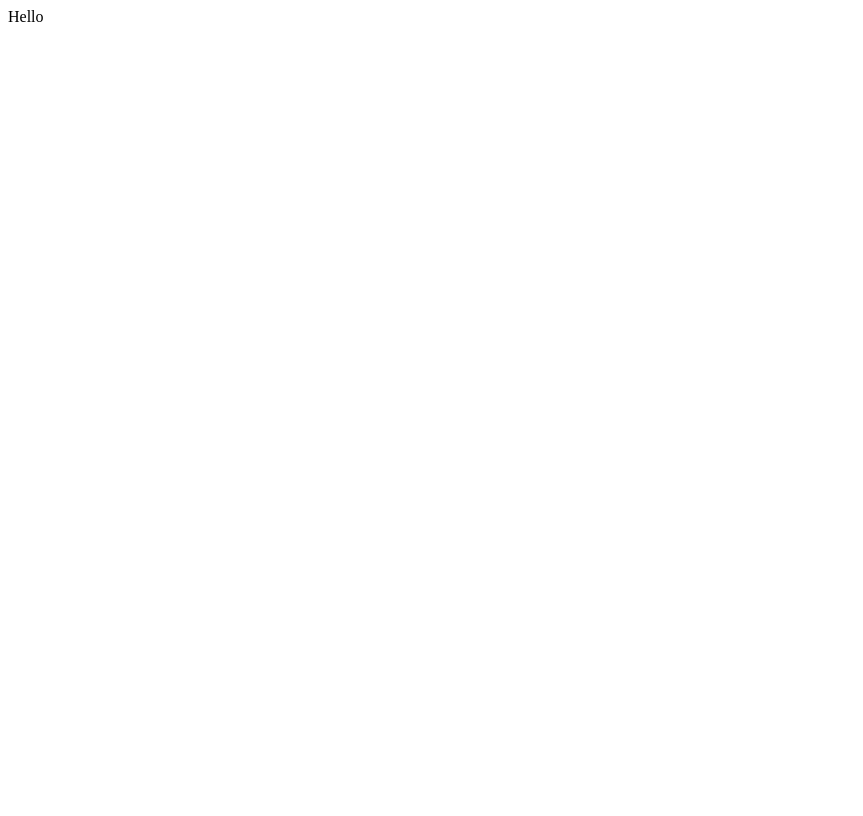
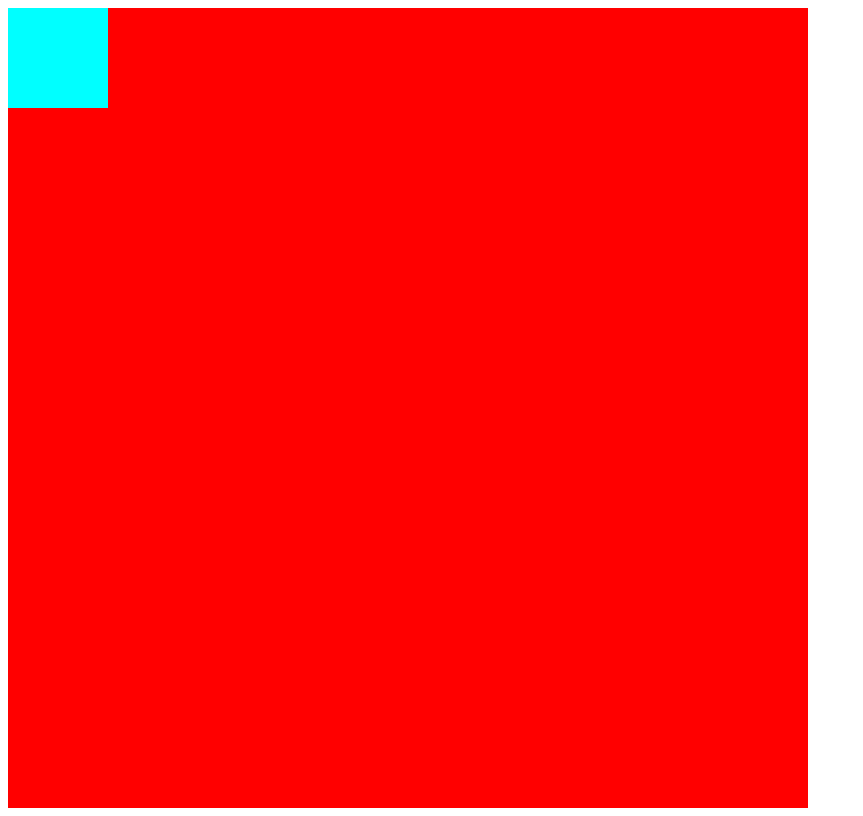
Before and after one commit to botscubes/web-client, a Vue app in the folder editor/: page / in a window 1280 px wide. Shown: the whole page, without its empty margins (0-863 px from the left). Built offline with nearby package versions, Linux system fonts and the light colour scheme.

Commit message:
added drag and drop for test element

```diff
--- a/editor/src/App.vue
+++ b/editor/src/App.vue
@@ -1,16 +1,104 @@
 <template>
-  <div>Hello</div>
+  <div
+    id="editor"
+    :style="editorStyle"
+    @mouseup="onMouseUp"
+    @mousemove="onMouseMove">
+
+    <div
+      :style="styleObject"
+      @mousedown="onMouseDown($event)"
+      @dragstart="onDragStart"
+      ref="testt"
+      id="test">
+
+    </div>
+  </div>
 </template>
 
 <script>
 
+import { ref } from 'vue'
 
 export default {
-  name: 'App',
+  data() {
+    return {
+      mouseDown: false,
+      left: 0,
+      top: 0,
+      editorLeft: 0,
+      editorTop: 0,
+      shiftX: 0,
+      shiftY: 0,
+      //focus: false,
+    }
+  },
+  computed: {
+    styleObject() {
+      return {
+        left: this.left + "px",
+        top: this.top + "px",
+      }
+    },
+    editorStyle() {
+      return {
+        left: this.editorLeft + "px",
+        top: this.editorTop + "px",
+      }
+    }
+  },
+  methods: {
+    onMouseDown(event) {
+      this.mouseDown = true;
+      const rect = this.testt.getBoundingClientRect();
+      this.shiftX = event.clientX - rect.left;
+      this.shiftY = event.clientY - rect.top;
+      //this.testt.addEventListener('mousemove', this.onMouseMove);
+      //this.testt.addEventListener('mouseup', this.onMouseUp);
+      //this.focus = this.focus;
+    },
+    onMouseUp() {
+
+      this.mouseDown = false;
+    },
+    onMouseMove(event) {
+      if(this.mouseDown) {
+        this.left = event.pageX - this.shiftX;
+        this.top = event.pageY - this.shiftY;
+      }
+
+    },
+    onDragStart() {
+      return false;
+    }
+  },
+  setup() {
+    const testt = ref(null)
+    return {
+      testt
+    }
+  }
+
 
 }
 </script>
 
 <style>
-
+  #editor {
+    position: relative;
+    margin: 0;
+    padding: 0;
+    overflow-y: scroll;
+    overflow-block: scroll;
+    background-color: red;
+    width: 800px;
+    height: 800px;
+  }
+  #test {
+    width: 100px;
+    height: 100px;
+    background-color: aqua;
+    position: absolute;
+    z-index: 1;
+  }
 </style>
```
